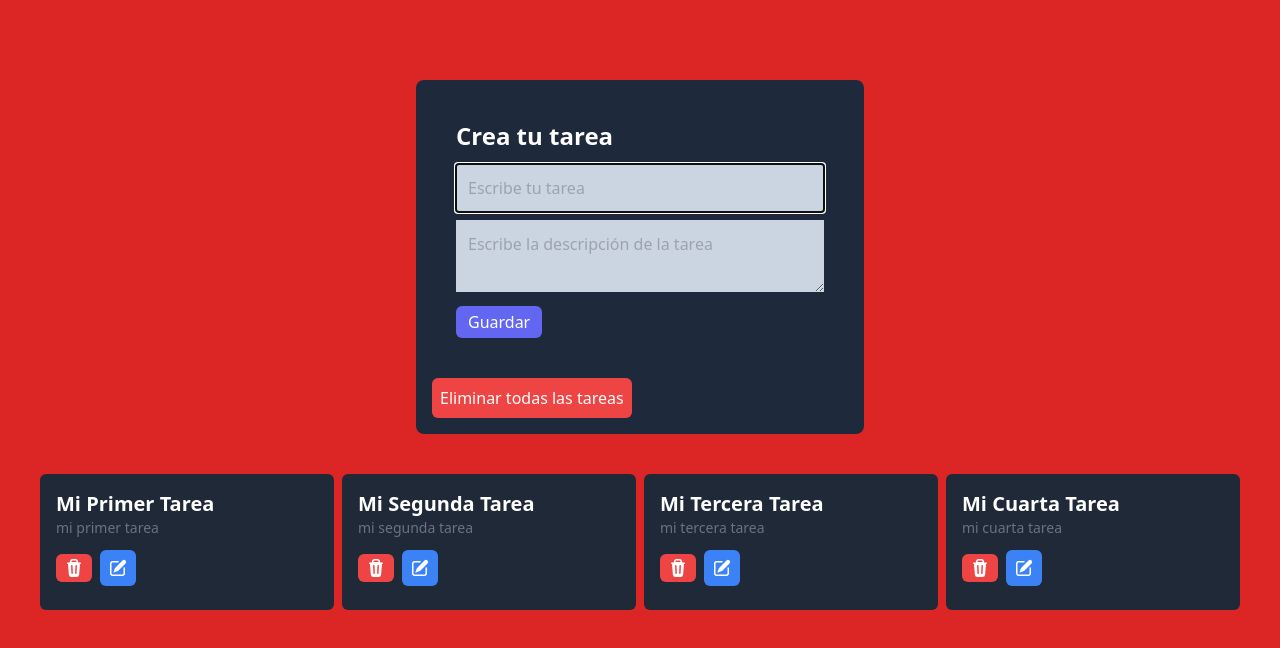
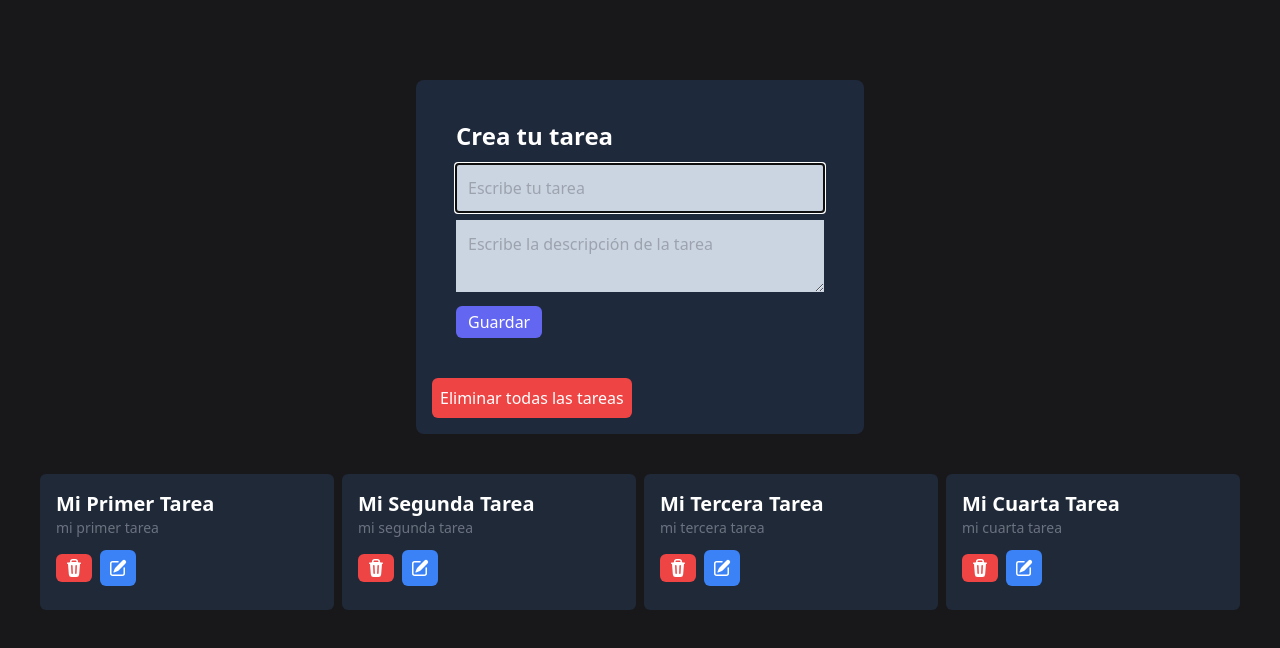
Before and after one commit to Huevaldinho/learning-react, a React (Vite) app: page / in a window 1280 px wide. Shown: the top 648 px of the page. Built offline with nearby package versions, Linux system fonts and the light colour scheme.

Commit message:
Cambio de color

```diff
--- a/src/pages/MainPage.jsx
+++ b/src/pages/MainPage.jsx
@@ -2,7 +2,7 @@ import TaskForm from "../components/tasks/TaskForm";
 import TaskList from "../components/tasks/TaskList";
 function MainPage() {
   return (
-    <main className="bg-red-600 h-screen">
+    <main className="bg-zinc-900 h-screen">
       <div className="container mx-auto p-10">
         <TaskForm />
         <TaskList />
```
